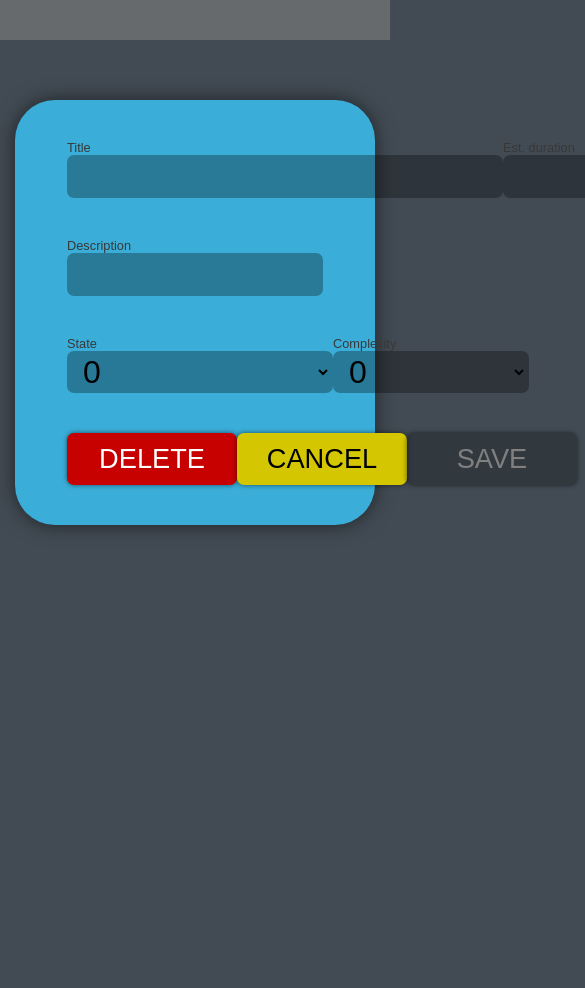
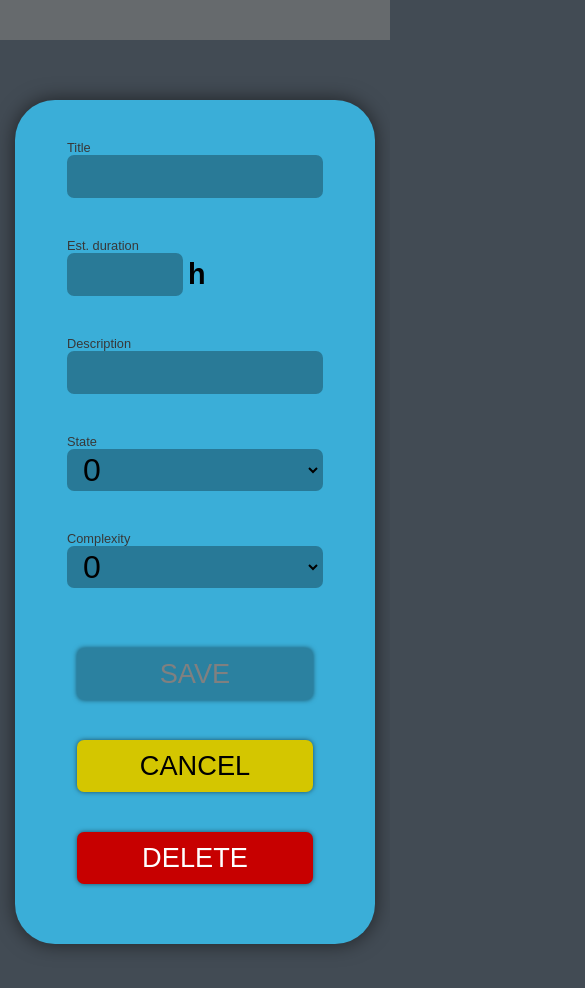
Before and after one commit to RonnyFalconeri/projectU_frontend, an Angular app: page /project/1/edit in a window 390 px wide. Shown: the top 988 px of the page, 585 px wide, since content can reach past the window. Before the commit the page ends 844 px from the top, so only its background shows below. Built offline with nearby package versions, Linux system fonts and the light colour scheme.

Commit message:
responsive design

```diff
--- a/src/app/components/project-edit/project-edit.component.scss
+++ b/src/app/components/project-edit/project-edit.component.scss
@@ -58,12 +58,14 @@
 
 .controls {
   display: flex;
+  flex-direction: row;
   justify-content: space-evenly;
   margin: 20px 0;
 
   button {
     min-width: 170px;
     padding: 10px 20px;
+    margin: 20px 10px;
     border-radius: 7px;
     font-size: 1.7rem;
     border: none;
@@ -140,6 +142,14 @@
   .project-card {
     margin: 100px 15px 50px 15px;
   }
+
+  .top {
+    flex-direction: column;
+  }
+
+  .controls {
+    flex-direction: column-reverse;
+  }
 }
 
 // for mobile screens
@@ -148,4 +158,16 @@
     margin: 100px 15px 50px 15px;
     padding: 20px;
   }
+
+  .top {
+    flex-direction: column;
+  }
+
+  .bottom {
+    flex-direction: column;
+  }
+
+  .controls {
+    flex-direction: column-reverse;
+  }
 }
```
